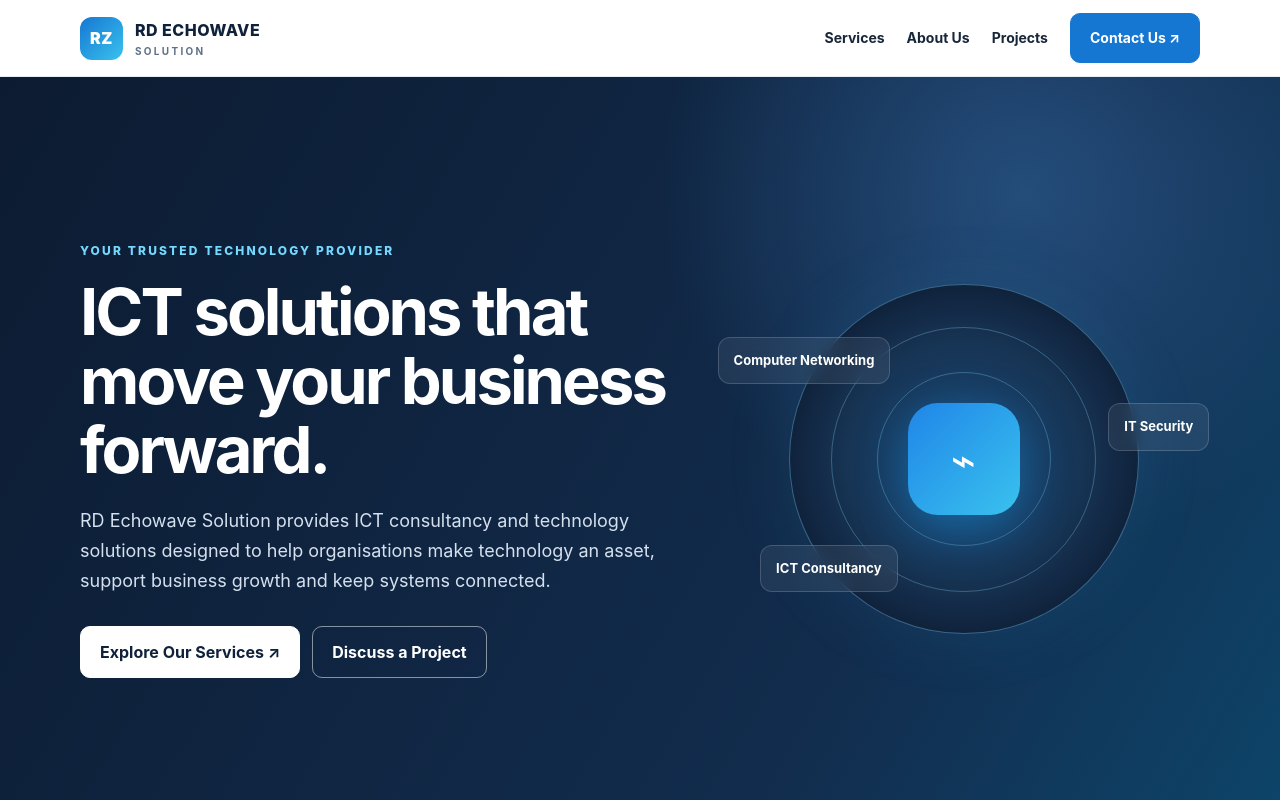
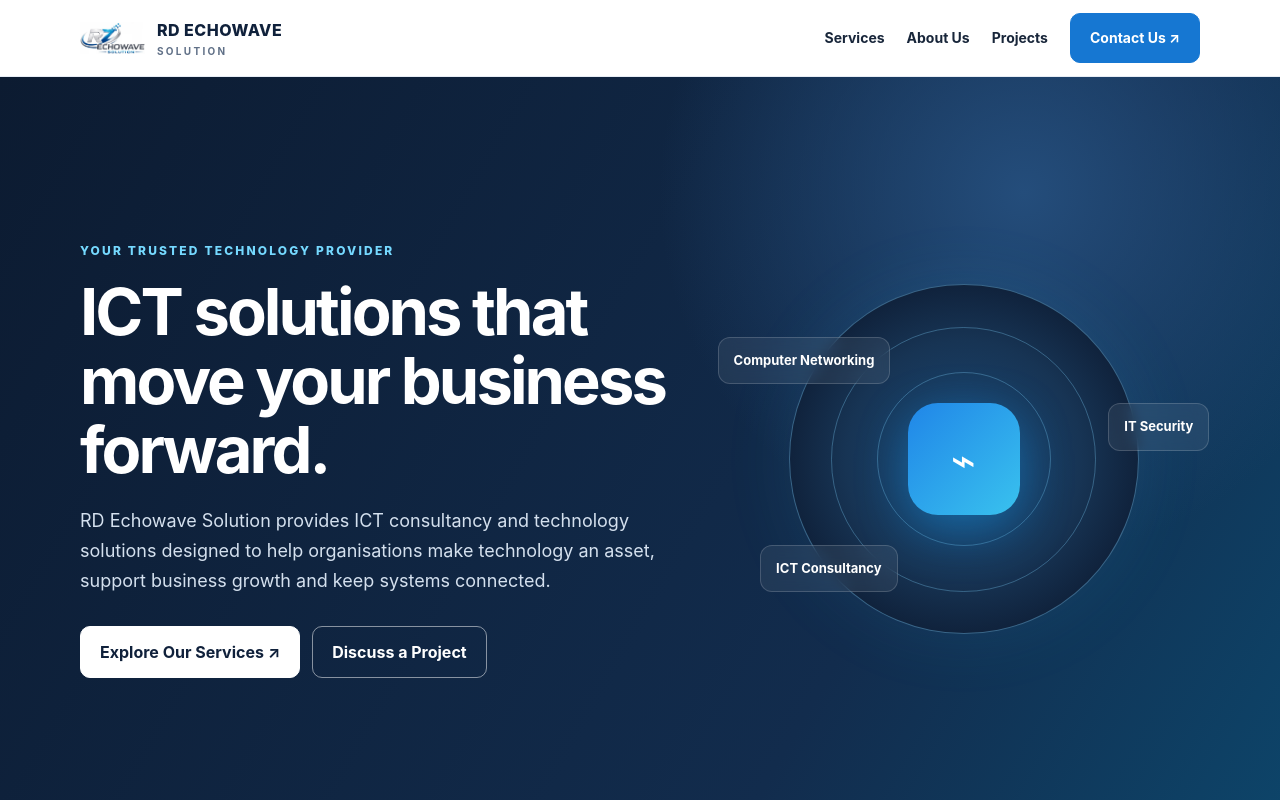
Before and after one commit to rzechowave/rz-echowave-solution, a plain HTML site: page index.html in a window 1280 px wide. Shown: the top 800 px of the page. Drawn offline with Linux system fonts and the light colour scheme.

Commit message:
Update index.html

```diff
--- a/index.html
+++ b/index.html
@@ -55,7 +55,9 @@
 </head>
 <body>
 <header><div class="wrap nav">
-<a class="brand" href="#home"><span class="logo">RZ</span><span>RD ECHOWAVE<small>SOLUTION</small></span></a>
+<a class="brand" href="#home"><img src="RZ%20ECHOWAVE%20SOLUTION%20new.jpg"
+     alt="RZ Echowave Solution"
+     style="width:65px;height:65px;object-fit:contain;"><span>RD ECHOWAVE<small>SOLUTION</small></span></a>
 <nav><a href="#services">Services</a><a href="#about">About Us</a><a href="#projects">Projects</a><a class="btn" href="#contact">Contact Us ↗</a></nav>
 </div></header>
 <main>
```
